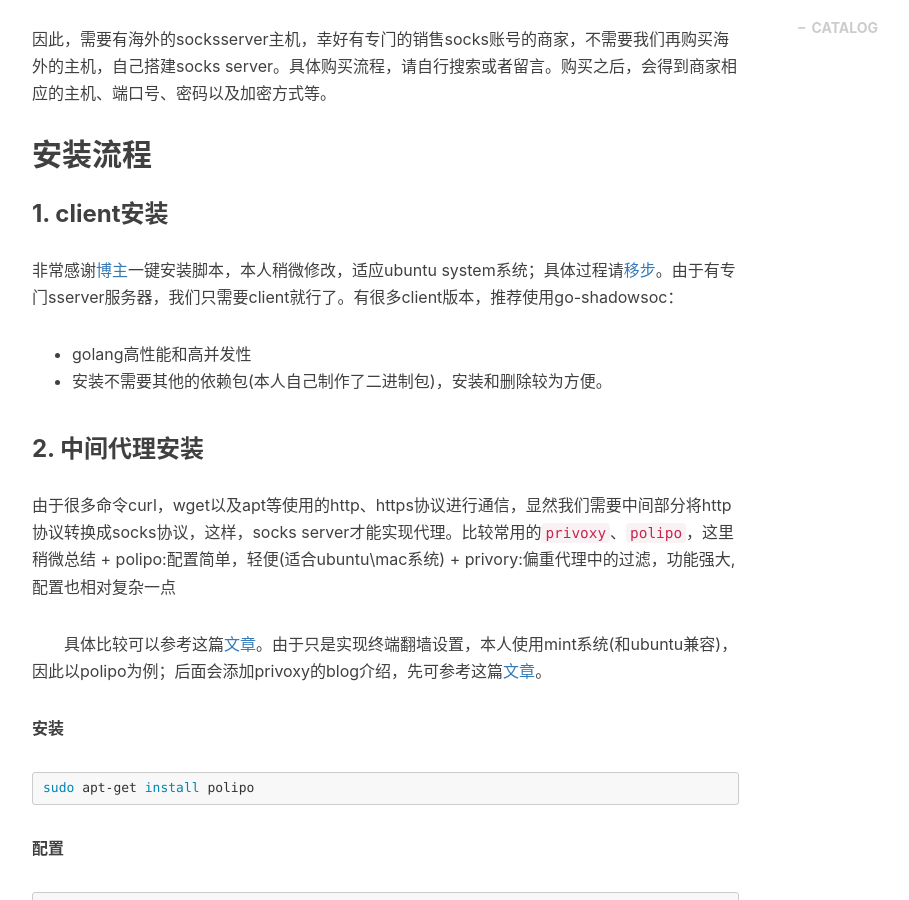
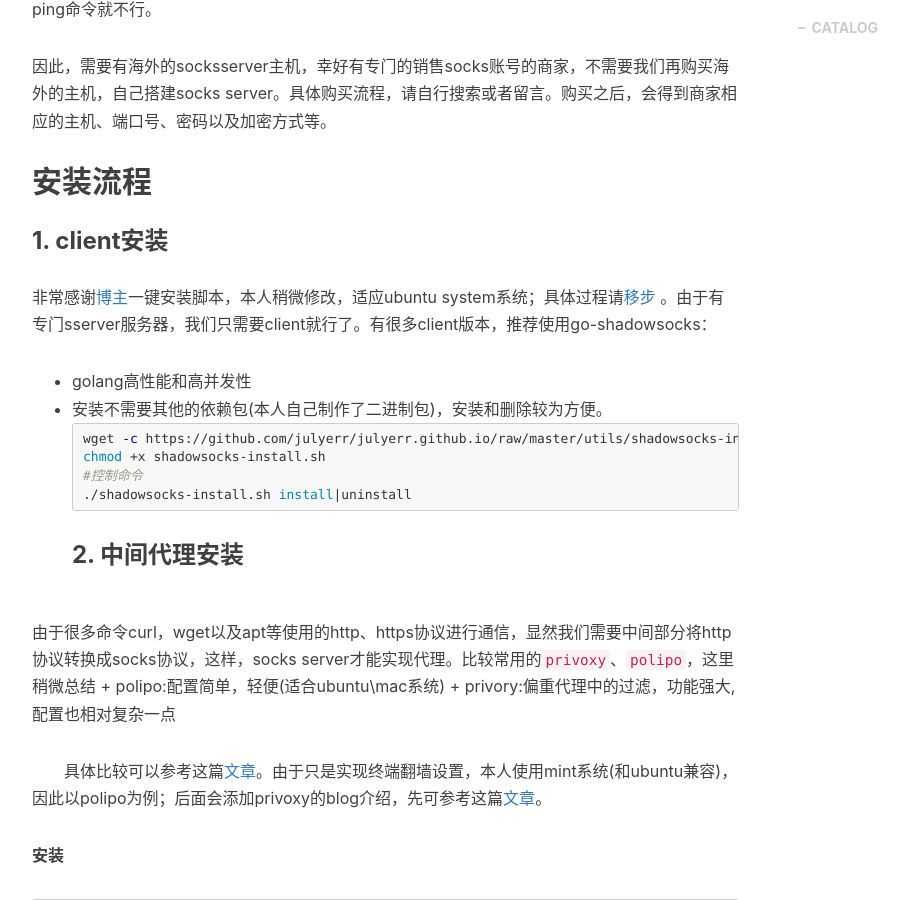
Before and after one commit to julyerr/julyerr.github.io, a Jekyll site: the page built from _posts/2017-10-23-gfwSS.markdown, in a window 1280 px wide and 900 px high, scrolled down 1569 px. Shown: the whole window, without its empty margins (233-1142 px from the left). Built offline with Jekyll 4.4.1, drawn with Linux system fonts in a browser that asks for light colours; nearby versions of some CDN libraries; comment, search, counter and statistics services are not loaded.

Commit message:
cname added

````diff
--- a/CNAME
+++ b/CNAME
@@ -1 +1 @@
-huangxuan.me
+julyerr.club
--- a/_posts/2017-10-23-gfwSS.markdown
+++ b/_posts/2017-10-23-gfwSS.markdown
@@ -27,7 +27,7 @@
 
 ![](/img/what-is-shadowsocks.png)
 socks协议的双方为server,client，两者之间通过socks协议通信；由于两者之间已经加密，可以绕过GFW的监控。具体参考这篇[文章][2]。socks翻墙的优缺点：
-&emsp;&emsp;**优点**：server,client之间可以选择任意的加密方式进行通信
+&emsp;&emsp;**优点**：server,client之间可以选择任意的加密方式进行通信<br/>
 &emsp;&emsp;**缺点**：需要专门的ssServer进行socks协议的代理服务器，不支持超过tcp|udp通信方式，比如ping命令就不行。
 
 因此，需要有海外的socksserver主机，幸好有专门的销售socks账号的商家，不需要我们再购买海外的主机，自己搭建socks server。具体购买流程，请自行搜索或者留言。购买之后，会得到商家相应的主机、端口号、密码以及加密方式等。
@@ -36,11 +36,17 @@
 
 ### 1. client安装
 
-非常感谢[博主][3]一键安装脚本，本人稍微修改，适应ubuntu system系统；具体过程请[移步][4]。由于有专门sserver服务器，我们只需要client就行了。有很多client版本，推荐使用go-shadowsoc：
+非常感谢[博主][3]一键安装脚本，本人稍微修改，适应ubuntu system系统；具体过程请[移步][4]
+。由于有专门sserver服务器，我们只需要client就行了。有很多client版本，推荐使用go-shadowsocks：
 
  + golang高性能和高并发性
  + 安装不需要其他的依赖包(本人自己制作了二进制包)，安装和删除较为方便。
-
+ ```shell
+wget -c https://github.com/julyerr/julyerr.github.io/raw/master/utils/shadowsocks-install.sh
+chmod +x shadowsocks-install.sh
+#控制命令
+./shadowsocks-install.sh install|uninstall
+ ```
 ### 2. 中间代理安装
 
 由于很多命令curl，wget以及apt等使用的http、https协议进行通信，显然我们需要中间部分将http协议转换成socks协议，这样，socks server才能实现代理。比较常用的`privoxy`、`polipo`，这里稍微总结
@@ -79,7 +85,7 @@
 ```
 至此，只需要设置`http_proxy`系统环境代理变量，就能愉快的实现wget google.com。有问题，欢迎大家留言。
 
-**备注**
+**备注**<br/>
 		可能大家注意到命令行使用proxychains4代理，原理都是一样的，只是针对具体的某条命令使用代理，例如
 ```shell
 proxychains4 wget google.com
````
Also changed, not shown: 1 other file.
